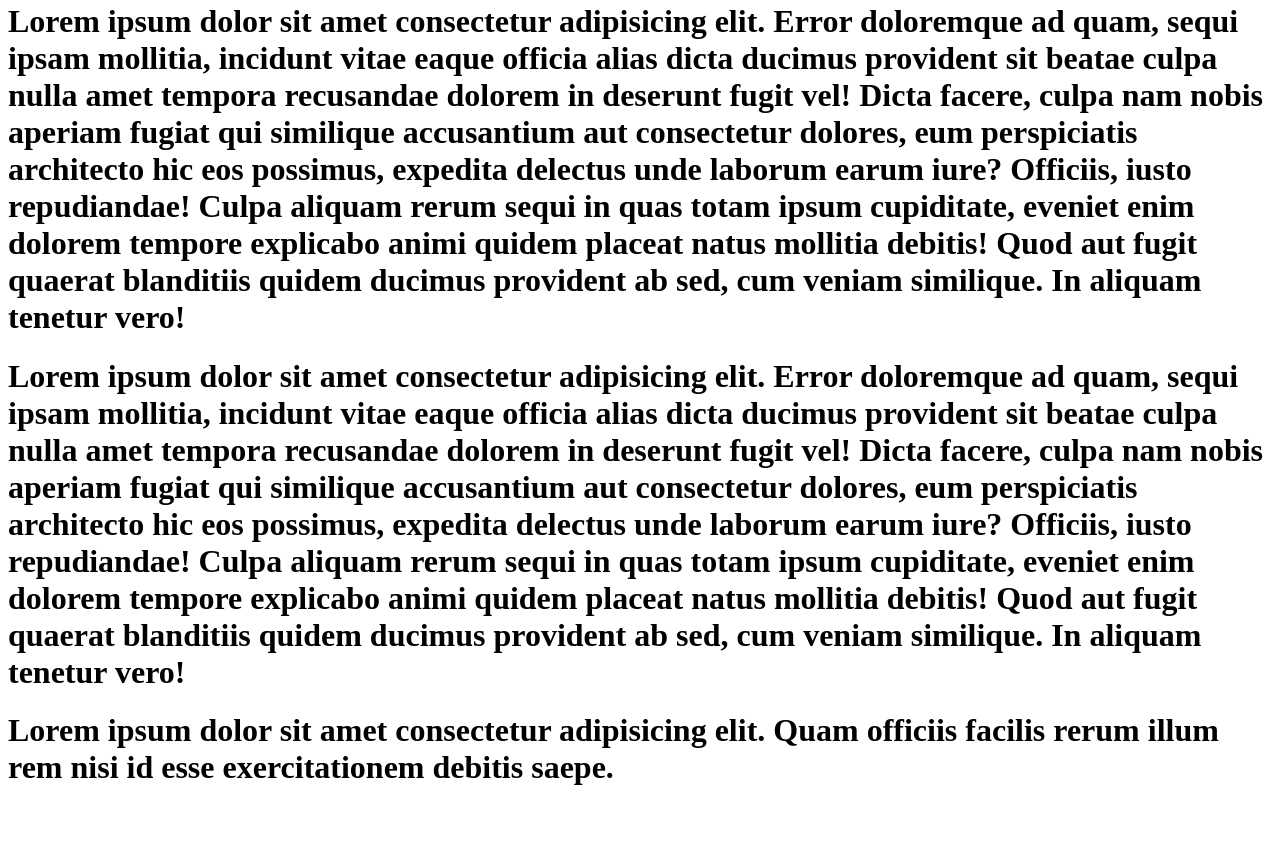
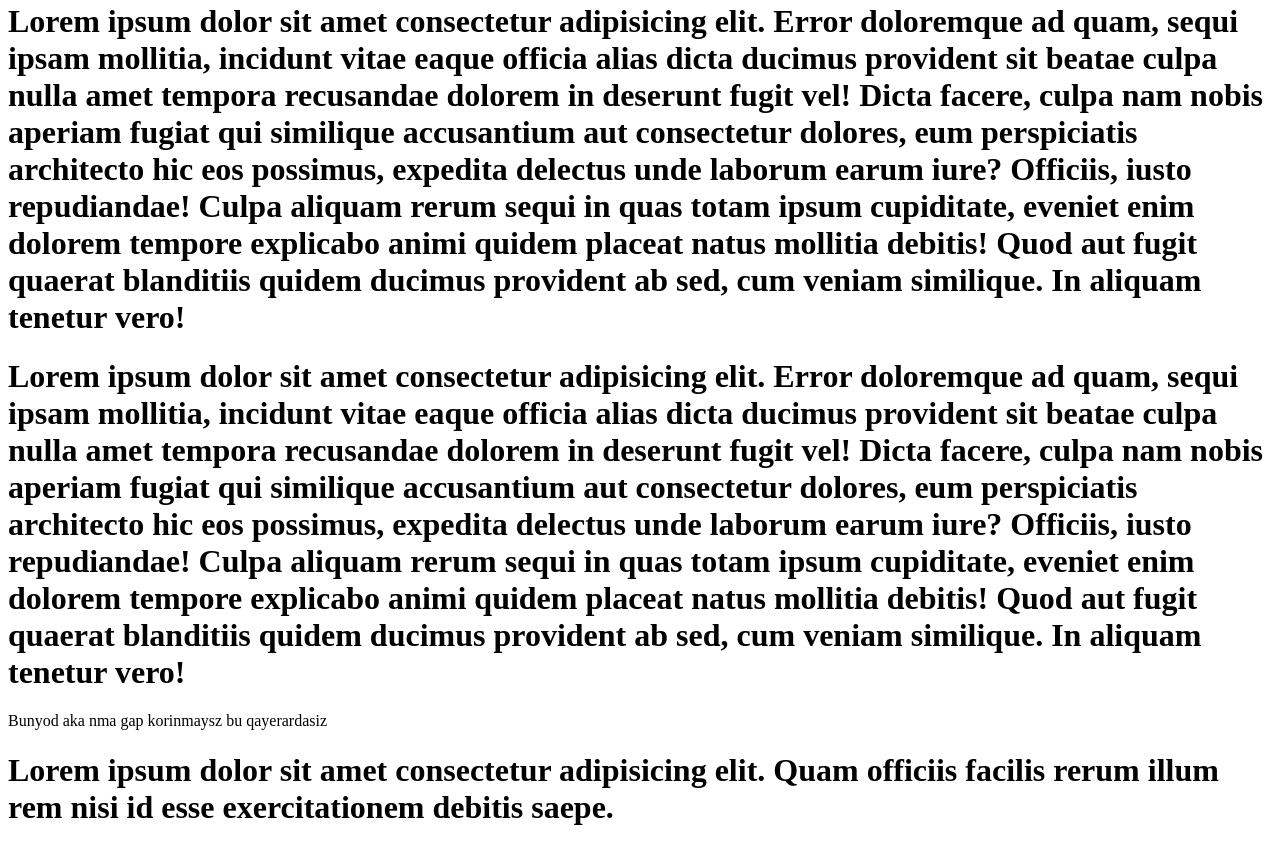
Before and after one commit to BunyodKamaritdinov/menejer_project, a plain HTML site: page index.html in a window 1280 px wide. Shown: the part 727-1574 px from the top of the page. Before the commit the page ends 1535 px from the top, so only its background shows below. Drawn offline with Linux system fonts and the light colour scheme.

Commit message:
uzimshunchaki

```diff
--- a/index.html
+++ b/index.html
@@ -20,7 +20,7 @@
         </header>
         <main>
             <section class="hero">
-
+    <p>Bunyod aka nma gap korinmaysz bu qayerardasiz</p>
             </section>
         </main>
         <footer class="footer">
```
